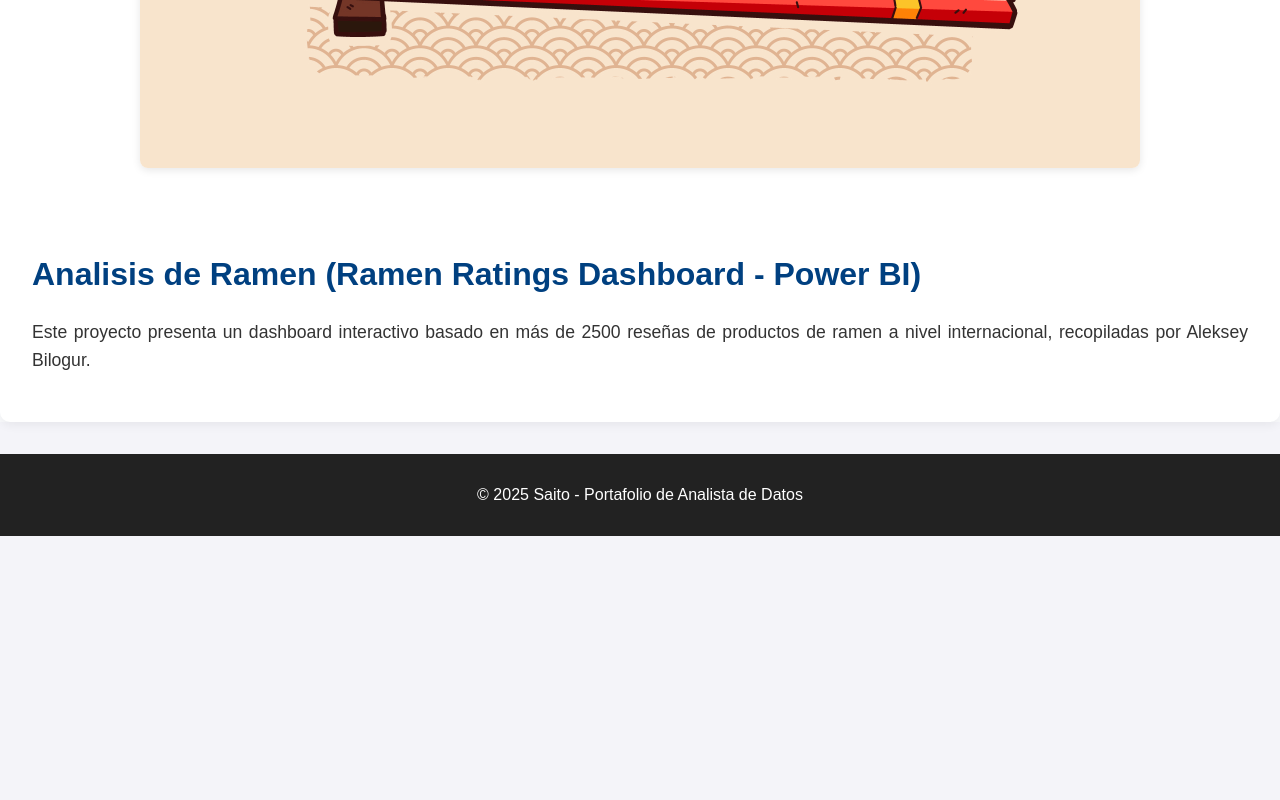
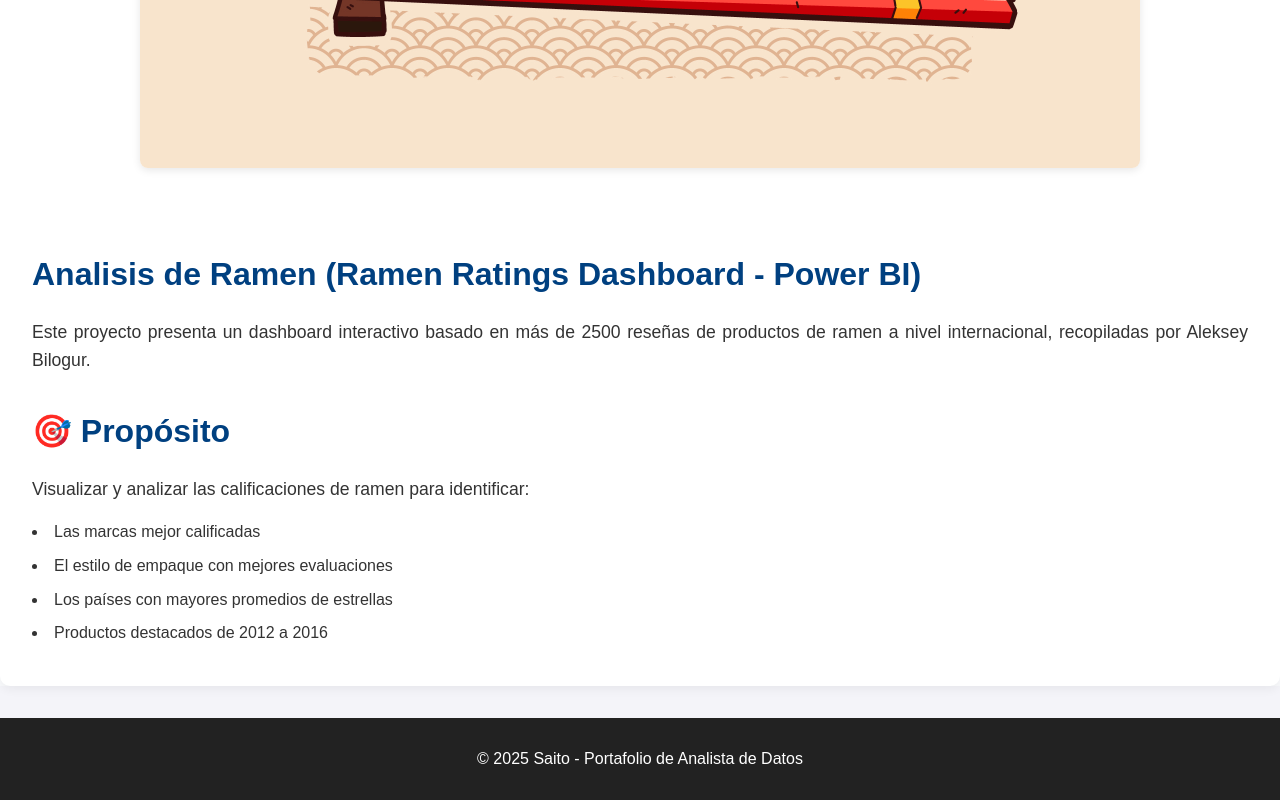
Before and after one commit to SaitoM17/mi-portafolio, a React (Create React App) app: page /Ramen-ratings in a window 1280 px wide. Shown: the part 1039-1839 px from the top of the page. Before the commit the page ends 1575 px from the top, so only its background shows below. Built offline with nearby package versions, Linux system fonts and the light colour scheme.

Commit message:
feat: Se añadio propósito

```diff
--- a/src/pages/RamenRating.js
+++ b/src/pages/RamenRating.js
@@ -14,6 +14,15 @@ function RamenRantings() {
           Este proyecto presenta un dashboard interactivo basado en más de 2500 reseñas de productos de ramen a nivel internacional, recopiladas por Aleksey Bilogur.
         </p>
 
+        <h2>🎯 Propósito</h2>
+        <p>Visualizar y analizar las calificaciones de ramen para identificar:</p>
+        <lu>
+          <li>Las marcas mejor calificadas</li>
+          <li>El estilo de empaque con mejores evaluaciones</li>
+          <li>Los países con mayores promedios de estrellas</li>
+          <li>Productos destacados de 2012 a 2016</li>
+        </lu>
+
       </div>
     </div>
   );
```
